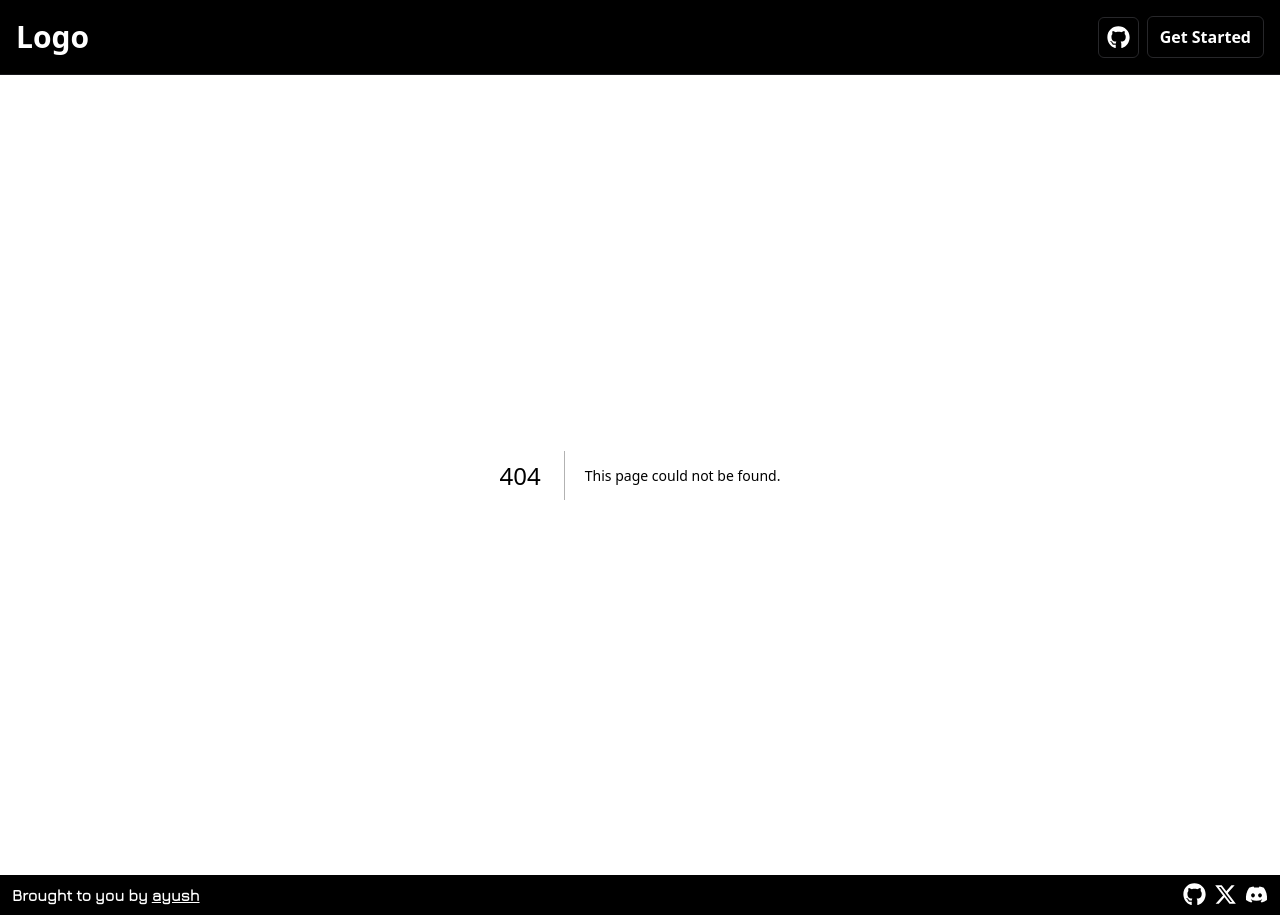
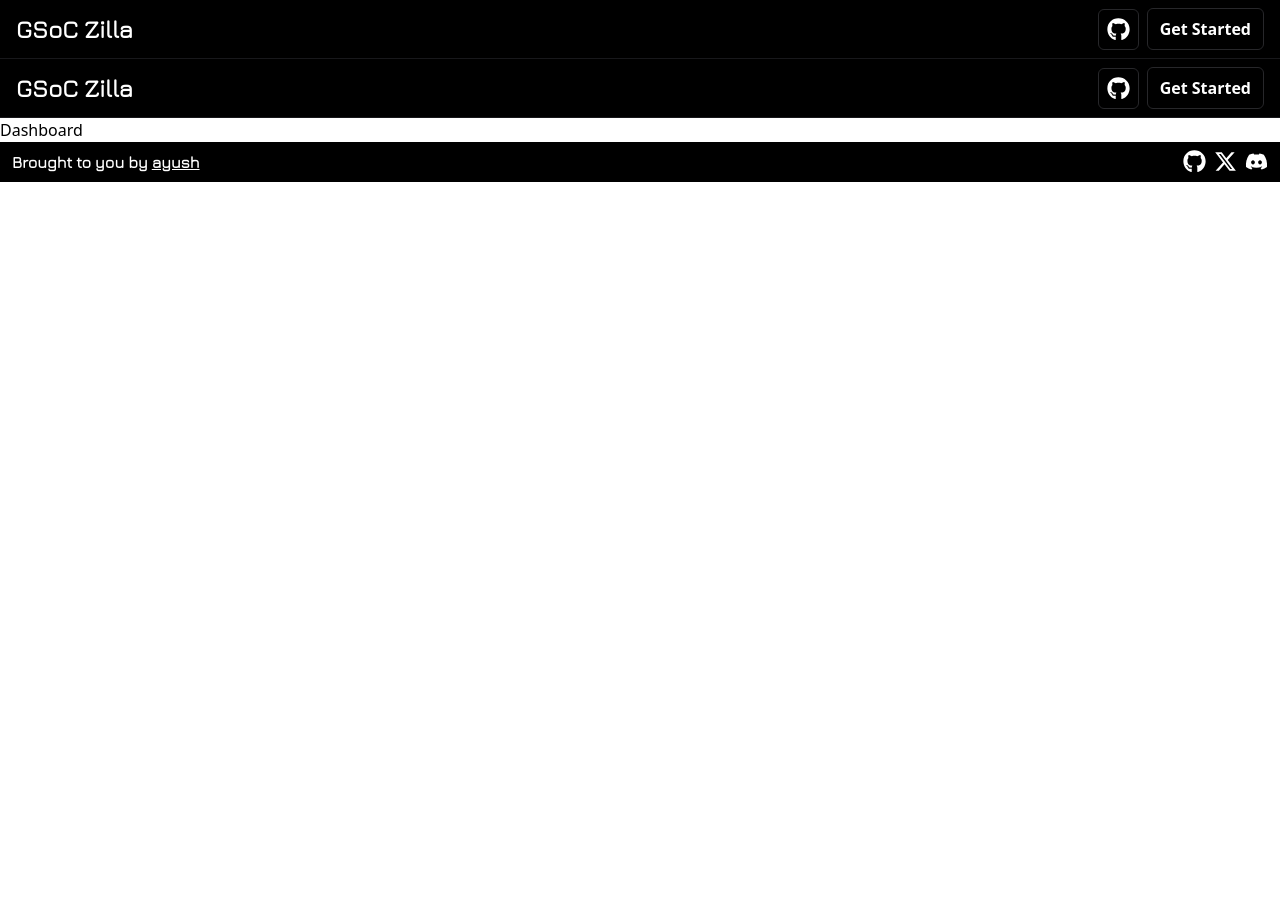
Before and after one commit to ayushsharma74/HackToGSoC, a Next.js app: page /orgs in a window 1280 px wide. Before the commit this address had no page. After the commit the page ends 800 px from the top, so only its background shows below. Built offline with nearby package versions, Linux system fonts and the light colour scheme.

Commit message:
dashboard layout

```diff
--- /dev/null
+++ b/app/(dashboard)/layout.tsx
@@ -0,0 +1,16 @@
+import Navbar from "@/components/main/Navbar";
+
+export default function RootLayout({
+    children,
+  }: Readonly<{
+    children: React.ReactNode;
+  }>) {
+    return (
+        <body
+          className={`antialiased`}
+        >
+          <Navbar />
+          {children}
+        </body>
+    );
+  }
--- /dev/null
+++ b/app/(dashboard)/orgs/page.tsx
@@ -0,0 +1,11 @@
+import React from 'react'
+
+type Props = {}
+
+const page = (props: Props) => {
+  return (
+    <div>Dashboard</div>
+  )
+}
+
+export default page
--- /dev/null
+++ b/app/(dashboard)/starred/page.tsx
@@ -0,0 +1,11 @@
+import React from 'react'
+
+type Props = {}
+
+const page = (props: Props) => {
+  return (
+    <div>Starred</div>
+  )
+}
+
+export default page
--- a/components/main/Footer.tsx
+++ b/components/main/Footer.tsx
@@ -3,12 +3,7 @@
 import { FaGithub } from "react-icons/fa";
 import { FaXTwitter } from "react-icons/fa6";
 import { FaDiscord } from "react-icons/fa";
-import { Jura } from "next/font/google";
-
-const jura = Jura({
-  weight: "400",
-  style: "normal",
-});
+import { jura } from "@/fonts/font";
 
 
 type Props = {
@@ -21,7 +16,7 @@
   return (
     <footer className={` ${jura.className} flex justify-between bg-black px-3 py-2`}>
       <p className="text-white font-semibold flex gap-1">
-        Brought to you by <Link href={props.twitterUrl}><p className="underline">ayush</p></Link>
+        Brought to you by <Link href={props.twitterUrl}><p className="underline hover:no-underline">ayush</p></Link>
       </p>
       <div className="flex gap-2">
         <Link href={props.githubUrl}>
--- a/components/main/Navbar.tsx
+++ b/components/main/Navbar.tsx
@@ -1,13 +1,14 @@
 import React from 'react'
 import Link from "next/link";
 import { FaGithub } from "react-icons/fa";
+import { jura } from '@/fonts/font';
 
 
 const Navbar = () => {
   return (
-    <nav className="p-4 bg-black flex justify-between items-center border-b border-zinc-900">
-    <Link href={'/'} className="text-white text-3xl font-bold">
-      Logo
+    <nav className="px-4 py-2 bg-black flex justify-between items-center border-b border-zinc-900">
+    <Link href={'/'} className={`${jura.className} hover:underline text-white text-2xl font-semibold`}>
+      GSoC Zilla
     </Link>
     <div className="flex gap-2 items-center">
     <Link href={"https://github.com/ayushsharma74/codezilla"} target="_blank" className="border rounded-md border-zinc-800 p-2 hover:bg-zinc-800">
--- /dev/null
+++ b/fonts/font.ts
@@ -0,0 +1,6 @@
+import { Jura } from "next/font/google";
+
+export const jura = Jura({
+    weight: "400",
+    style: "normal",
+  });
--- a/models/starred.model.ts
+++ b/models/starred.model.ts
@@ -16,4 +16,4 @@
     }
 })
 
-export const Starred = mongoose.model('Starred', StarredSchmema)
+export const Starred = mongoose.models.starred || mongoose.model('Starred', StarredSchmema)
--- a/styles/globals.css
+++ b/styles/globals.css
@@ -1,3 +1,7 @@
 @tailwind base;
 @tailwind components;
 @tailwind utilities;
+
+::selection {
+    background-color: rgb(82 82 91 / var(--tw-bg-opacity, 1));
+}
```
